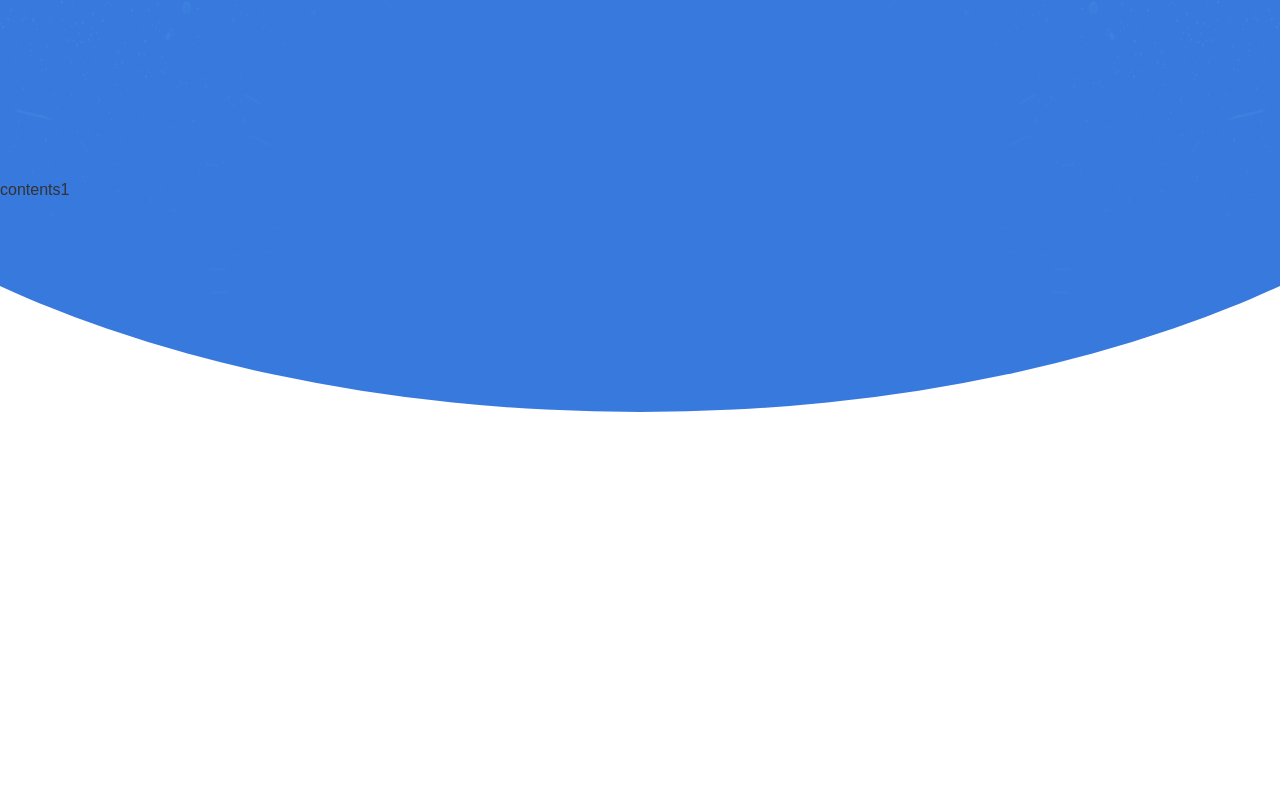
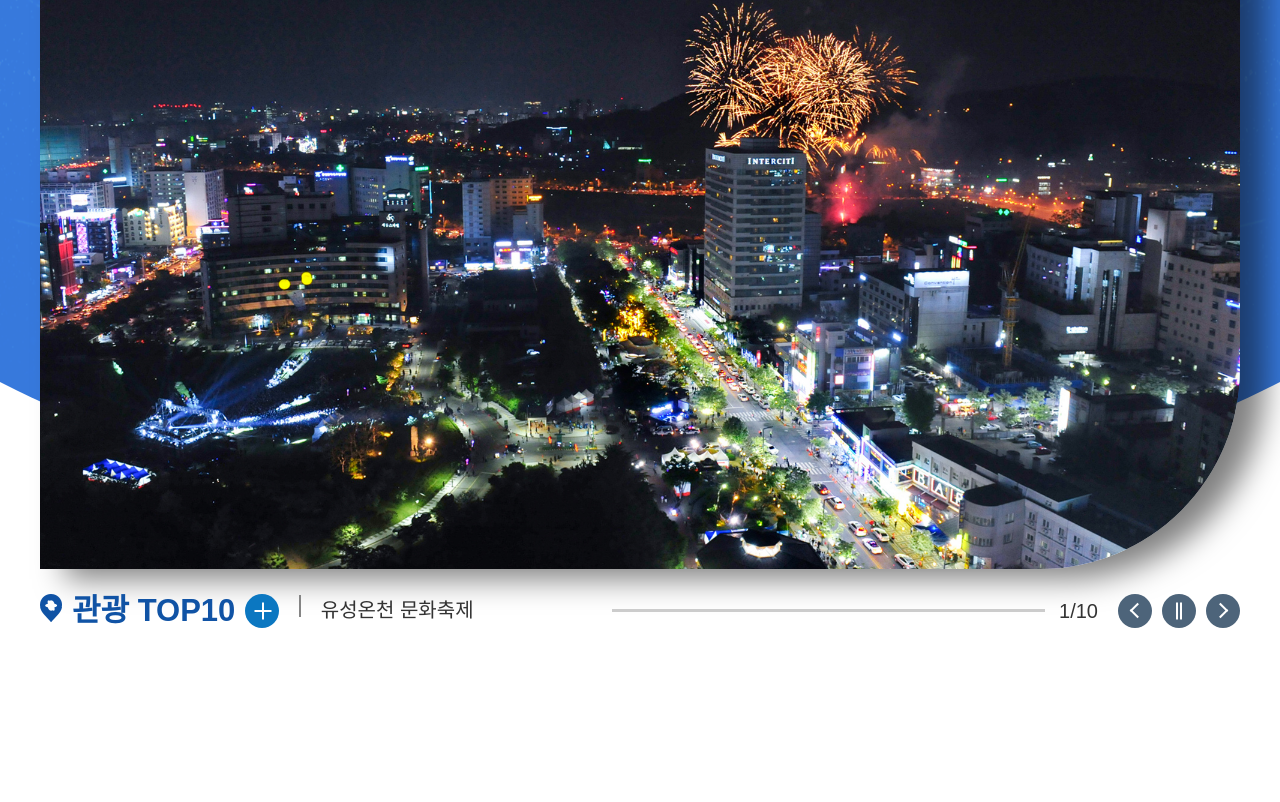
Before and after one commit to yjoh056/git_project1, a plain HTML site: page index.html in a window 1280 px wide. Shown: the part 458-1260 px from the top of the page. Drawn offline with nearby package versions, Linux system fonts and the light colour scheme; some packages are replaced by stand-ins of ours; a script that the page names is missing; a web font is replaced by a local one.

Commit message:
hero-banner

```diff
--- a/css/layout.css
+++ b/css/layout.css
@@ -34,15 +34,15 @@ header {
 .utility {
     width: 100%;
     height: 5rem;
-    margin: auto;
 }
 
 .utility .contanier {
     width: 100%;
     max-width: 1200px;
     display: flex;
-    justify-content: flex-end;
+    justify-content: center;
     font-size: 100%;
+    margin: auto;
 }
 
 
@@ -74,14 +74,6 @@ nav {
     font-size: 20px;
 }
 
-.banner_hero .contanier {
-    max-width: 1400px;
-    width: 100%;
-    height: 500px;
-    margin: auto;
-}
-
-
 
 .ham-menu {
     position: absolute;
@@ -109,7 +101,7 @@ nav li {
 
 .banner_hero {
     width: 100%;
-    height: 100%vh;
+    height: 100vh;
     position: relative;
 }
 
@@ -117,9 +109,16 @@ main {
     width: 100%;
 }
 
+.banner_hero .contanier {
+    max-width: 1400px;
+    width: 100%;
+    margin: auto;
+    margin-top: 140px;
+}
 
-main .banner_hero .contanier {
-    margin-top: 140px;
+.contanier{
+    max-width: 1200px;
+    margin: auto;
 }
 
 .contents1 {
--- a/css/reset.css
+++ b/css/reset.css
@@ -141,11 +141,16 @@ table {
 }
 
 :root {
-    --primary: #049DD9;
-    --secondary: #D2D904;
+    --primary: #0B77C1;
+    --secondary: #089788;
+    --third: #1053a5;
+    --butt:#4d647a;
+    --accent: #d5403c;
     --text1: #333;
-    --text2: #666;
+    --text2: #fff;
+    --text3: #07839d;
     --background: #ffffff;
+    --background2: #f7f7f7;
 }
 
 html {
@@ -173,21 +178,30 @@ a:hover {
 
 h1,
 .h1 {
+    font-size: 5rem;
+    font-weight: 300;
+}
+
+h2,
+.h2 {
     font-size: 3.1rem;
     font-weight: 700;
 }
 
-h2,
-.h2 {
-    font-size: 2.5rem;
-    font-weight: 500;
-}
-
 h3,
 .h3 {
+
+    font-size: 2.5rem;
+    font-weight: 400;
+}
+h4,
+.h4 {
+
     font-size: 2rem;
     font-weight: 400;
 }
+
+
 
 .caption {
     font-size: 1.3rem;
--- a/css/style.css
+++ b/css/style.css
@@ -7,7 +7,7 @@
     top: 0;
     left: 0;
     background-color: #333;
-    color: #fff;
+    color: var(--background);
     z-index: 999999;
     transform: translateY(-200%);
     transition: 0.3s;
@@ -70,6 +70,11 @@ nav .contanier {
     z-index: 300;
 }
 
+.top_menu_list {
+    line-height: 7rem;
+    font-weight: 300;
+}
+
 .mobile-menu {
     visibility: hidden;
 }
@@ -116,6 +121,11 @@ header .depth2 {
     z-index: 300;
 }
 
+.depth1-menu a {
+    font-size: 1.9rem;
+    font-weight: 500;
+}
+
 .depth2-menu1 {
     display: flex;
     flex-flow: column wrap;
@@ -146,6 +156,11 @@ header .depth2 {
 }
 
 /* main */
+/* hero banner */
+.contanier {
+    display: flex;
+}
+
 main .banner_hero {
     margin: auto;
 }
@@ -153,7 +168,7 @@ main .banner_hero {
 main::before {
     content: '';
     width: 150vw;
-    height: 990px;
+    height: 1100px;
     z-index: -10;
     background: #3779dc url(../image/mvisual_bg.png)center bottom no-repeat;
     border-radius: 58%;
@@ -163,11 +178,17 @@ main::before {
     top: -120px;
     overflow: hidden;
 }
+.main-contents{
+    display: flex;
+}
 
 .banner_hero .contanier {
     text-align: center;
     padding-top: 5rem;
-    color: #fff;
+    color: var(--background);
+    flex-flow: row wrap;
+    justify-content: center;
+    align-items: center;
 }
 
 .banner_hero .main_title .title1 {
@@ -175,7 +196,6 @@ main::before {
     left: 50%;
     transform: translateX(-50%);
     line-height: 5rem;
-    font-size: 3rem;
 }
 
 .banner_hero .main_title .title2 {
@@ -205,19 +225,185 @@ main::before {
     margin-top: -3rem;
     margin-left: 1rem;
 }
-.slid_wrap{
+
+.slid_wrap {
     position: relative;
+    max-width: 1200px;
     width: 100%;
-    height: 100%;
-}
-.slid_list {
-    position: absolute;
-    left: 50%;
-    top: 50%;
-    width:1200px;
-    height: 667px;
+    display: flex;
+    flex-flow: row wrap;
+    justify-content: center;
 }
 
-.slid_list .slid1{
-    background: url(../image/slide/slider_10.JPG) center no-repeat;
+/* slider list */
+.slid_list {
+    width: 1200px;
 }
+
+.slid_list li {
+    height: 667px;
+    border-radius: 0 0 200px;
+    box-shadow: 25px 10px 30px rgba(0, 0, 0, 0.5);
+}
+
+.slid_list .slid10 {
+    background: url(../image/slide/slider_10.JPG) center/cover no-repeat;
+}
+
+/* slider controler */
+.contanier .hero-control {
+    width: 100%;
+    display: flex;
+    flex-wrap: wrap;
+    align-items: center;
+    justify-content: space-between;
+    padding-top: 2rem;
+}
+
+.hero-control .sli-tit {
+    line-height: 43px;
+    padding-right: 2rem;
+    display: flex;
+    align-items: center;
+    justify-content: space-around;
+}
+
+.sli-tit .top10 {
+    display: inline-block;
+    color: var(--third);
+}
+
+.top10::before {
+    content: '';
+    display: inline-block;
+    position: relative;
+    top: 1px;
+    width: 22px;
+    height: 28px;
+    margin-right: 10px;
+    background: url(../image/main_ir.png);
+}
+
+
+.hero-control .sli-tit .event-title {
+    display: inline-block;
+    color: var(--text1);
+    text-align: center;
+}
+
+.sli-tit .event-title::before {
+    content: '';
+    display: inline-block;
+    width: 1.5px;
+    height: 22px;
+    margin: 0 2rem;
+    background-color: #858585;
+
+}
+.butt-wrap {
+    display: flex;
+    align-items: center;
+}
+.pro-box {
+    width: 50rem;
+    height: 43px;
+    display: flex;
+    justify-content: space-around;
+    align-items: center;
+}
+.slid-counter {
+    display: inline-block;
+    color: #333;
+    padding: 0 1rem;
+}
+.control-btt {
+    display: flex;
+}
+
+.slid-progress {
+    width: 433px;
+    height: 3px;
+    background: #ccc;
+    max-width: 600px;
+    overflow: hidden;
+    margin: auto;
+}
+
+/* button */
+button.rd {
+    border-radius: 50%;
+}
+
+button {
+    display: inline-block;
+    position: relative;
+    width: 34px;
+    height: 34px;
+    background-color: var(--butt);
+    border-style: none;
+    margin-left: 1rem;
+}
+
+button.more{
+    background-color: var(--primary);
+}
+
+button.more::before{
+    transform: translateY(-50%);
+}
+button.more::after{
+    transform: translateY(-50%) rotate(90deg);
+}
+button.more::before,
+button.more::after {
+    content: '';
+    position: absolute;
+    top: 50%;
+    width: 2px;
+    height: 50%;
+    background-color: var(--background);
+}
+
+.control-btt button.pre::before {
+    content: '';
+    position: absolute;
+    bottom: 35%;
+    left: 40%;
+    width: 9px;
+    height: 9px;
+    border: 1px solid var(--background);
+    border-width: 2px 0 0 2px;
+    transform: rotate(-45deg);
+}
+
+.control-btt .next::before {
+    content: '';
+    position: absolute;
+    bottom: 35%;
+    right: 40%;
+    width: 9px;
+    height: 9px;
+    border: 1px solid var(--background);
+    border-width: 2px 2px 0 0;
+    transform: rotate(45deg);
+}
+
+.control-btt .purse::before {
+    left: 40%;
+}
+
+.control-btt .purse::after {
+    right: 40%;
+}
+
+.control-btt .purse::before,
+.control-btt .purse::after {
+    content: '';
+    display: block;
+    position: absolute;
+    top: 50%;
+    background: var(--background);
+    width: 2px;
+    height: 50%;
+    transform: translateY(-50%);
+}
--- a/index.html
+++ b/index.html
@@ -79,17 +79,38 @@
         </header>
         <!-- //header -->
         <main class="main" id="body">
+            <div class="main-contents">
                 <div class="banner_hero">
                     <div class="contanier">
                         <div class="main_title">
-                        <p class="h1 title1">모이고 떠들고 먹고 즐기는</p>
-                        <p class="h4 title2"><span>천년온천</span> 유성의 <span>도시미학</span></p>
+                            <p class="h2 title1">모이고 떠들고 먹고 즐기는</p>
+                            <p class="h1 title2"><span>천년온천</span> 유성의 <span>도시미학</span></p>
                         </div>
                         <div class="slid_wrap">
                             <ul class="slid_list">
-                            <li class="slid1"></li>
+                                <li class="slid10"></li>
                             </ul>
+                            <div class="hero-control">
+                                <div class="sli-tit"><span class="top10 h2">관광 TOP10</span><button class="more rd"></button><span class="event-title h4">유성온천
+                                        문화축제</span></div>
+                                <div class="butt-wrap">
+                                    <div class="pro-box">
+                                        <div class="slid-progress"></div>
+                                        <div class="slid-counter h4"><span class="current">1</span>/<span class="total">10</span></div>
                                     </div>
+                                    <div class="control-btt">
+                                        <button class="pre rd"></button>
+                                        <button class="purse rd"></button>
+                                        <button class="next rd"></button>
+                                    </div>
+                                </div>
+                            </div>
+                        </div>
+                    </div>
+                </div>
+                <div class="banner-side">
+                    <div class="side_left"></div>
+                    <div class="side_right"></div>
                 </div>
             </div>
             <div class="contents1">
@@ -117,9 +138,7 @@
     </div>
 
     <script src="https://ajax.googleapis.com/ajax/libs/jquery/3.1.1/jquery.min.js"></script>
-    <script src="fitvids.js"></script>
-    <script src="https://cdn.jsdelivr.net/bxslider/4.2.12/jquery.bxslider.min.js"></script>
-    <!-- <script src="./js/basic.js"></script> -->
+    <script src="./js/basic.js"></script>
 </body>
 
 </html>
--- a/js/basic.js
+++ b/js/basic.js
@@ -10,13 +10,3 @@ skipNavi.addEventListener('focus', function() {
 skipNavi.addEventListener('blur', function() {
     this.style.transform = 'translateY(-200%)';
 });
-
-//
-/* BX slider*/
-//
-$('.slid_list').bxSlider({
-	mode: 'fade',
-	speed: 500,
-	auto: true,
-	autoHover: true,
-});
```
Also changed, not shown: image/main_ir.png (added), image/mvisual_btn1.png (added), image/mvisual_btn1_bg.png (added), image/mvisual_btn2.png (added), image/mvisual_btn2_bg.png (added). Lines whose indentation alone changed are shown as unchanged.
